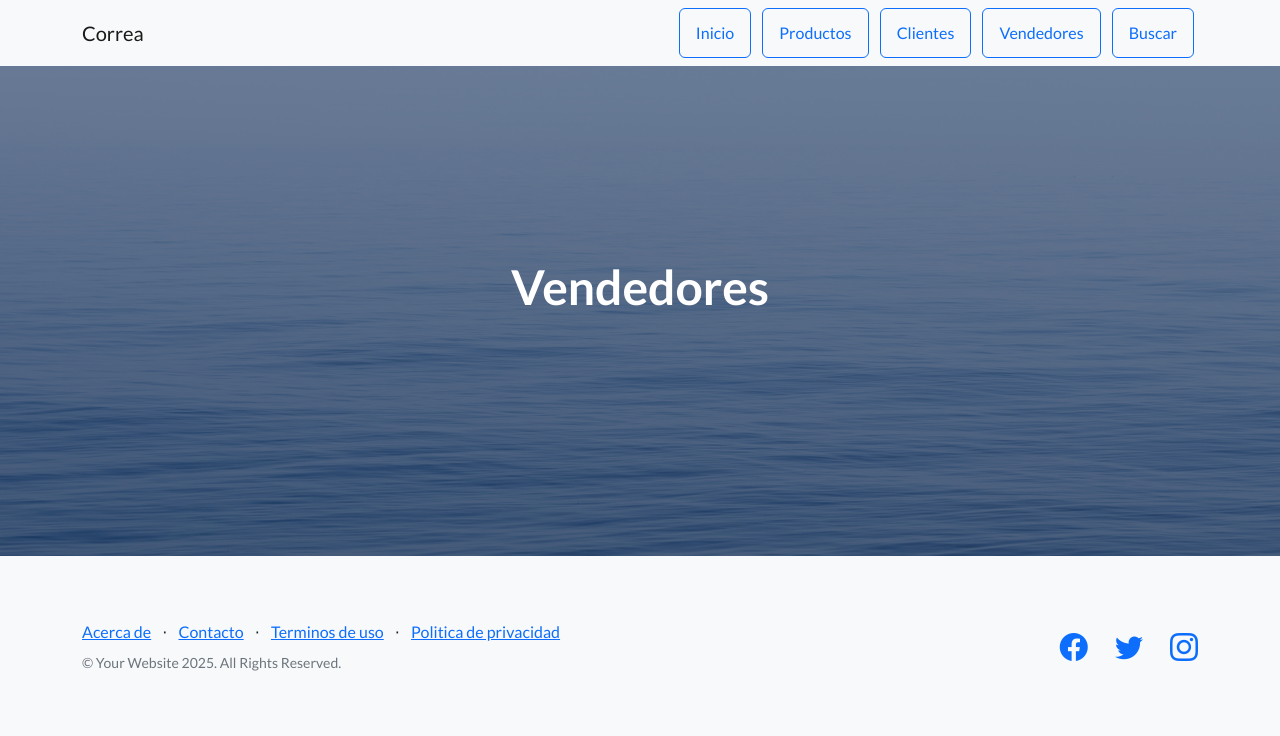
After one commit to TobiiC/TuPrimeraPagina_Correa, a Django app: page /vendedores/ in a window 1280 px wide. The commit adds this page. Shown: the top 736 px of the page. Run offline with Django 5.2, Linux system fonts and the light colour scheme; some libraries are stand-ins or nearby versions.

Commit message:
Agregado de pestaña vendedores y mostrado de productos

```diff
--- a/primer_proyecto/urls.py
+++ b/primer_proyecto/urls.py
@@ -25,4 +25,5 @@ urlpatterns = [
     path('productos/', views.productos, name="productos"),
     path('clientes/', views.clientes, name="clientes"),
     path('busqueda/', views.buscar, name="buscar"),
+    path('vendedores/', views.vendedores, name="vendedores")
 ]
--- a/primera_app/templates/primera_app/padre.html
+++ b/primera_app/templates/primera_app/padre.html
@@ -25,7 +25,7 @@
                     <a class="btn btn-outline-primary mx-1" href="{% url 'index'%}">Inicio</a>
                     <a class="btn btn-outline-primary mx-1" href="{% url 'productos' %}">Productos</a>
                     <a class="btn btn-outline-primary mx-1" href="{% url 'clientes' %}">Clientes</a>
-                    <a class="btn btn-outline-primary mx-1" href="">Vendedores</a>
+                    <a class="btn btn-outline-primary mx-1" href="{% url 'vendedores' %}">Vendedores</a>
                     <a class="btn btn-outline-primary mx-1" href="{% url 'buscar' %}">Buscar</a>
                 </div>
             </div>
--- /dev/null
+++ b/primera_app/templates/primera_app/vendedores.html
@@ -0,0 +1,24 @@
+{%  extends 'primera_app/padre.html' %}
+
+{% load static %}
+
+{% block title %}Inicio{% endblock %}
+
+{% block contenido %}
+<header class="masthead">
+            <div class="container position-relative">
+
+                <div class="row justify-content-center">
+                    <div class="col-xl-6">
+                        <div class="text-center text-white">
+                            <!-- Page heading-->
+                            <h1 class="mb-5">Vendedores</h1>
+                            <p class="mb-5"></p> <!-- lista de vendedores -->
+
+                        </div>
+                    </div>
+                </div>
+            </div>
+</header>
+
+{% endblock %}
--- a/primera_app/views.py
+++ b/primera_app/views.py
@@ -1,4 +1,5 @@
 from django.shortcuts import render
+from .models import producto
 
 # Create your views here.
 
@@ -7,12 +8,17 @@ def index(request):
     return render(request, "primera_app/index.html", context)
 
 def productos(request):
-    context = {"mensaje": "¡Bienvenido a la sección de productos!"}
-    return render(request, "primera_app/productos.html", context)
+    productos = producto.objects.all()
+    return render(request, 'primera_app/productos.html', {'productos': productos})
+
 
 def clientes(request):
     context = {"mensaje": "¡Bienvenido a la sección de clientes!"}
     return render(request, "primera_app/clientes.html", context)
+
+def vendedores(request):
+    context = {"mensaje": "¡Bienvenido a la sección de vendedores!"}
+    return render(request, "primera_app/vendedores.html", context)
 
 def buscar(request):
     if request.method == "GET":
```
Also changed, not shown: primera_app/templates/primera_app/productos.html (+10 -1 lines).
